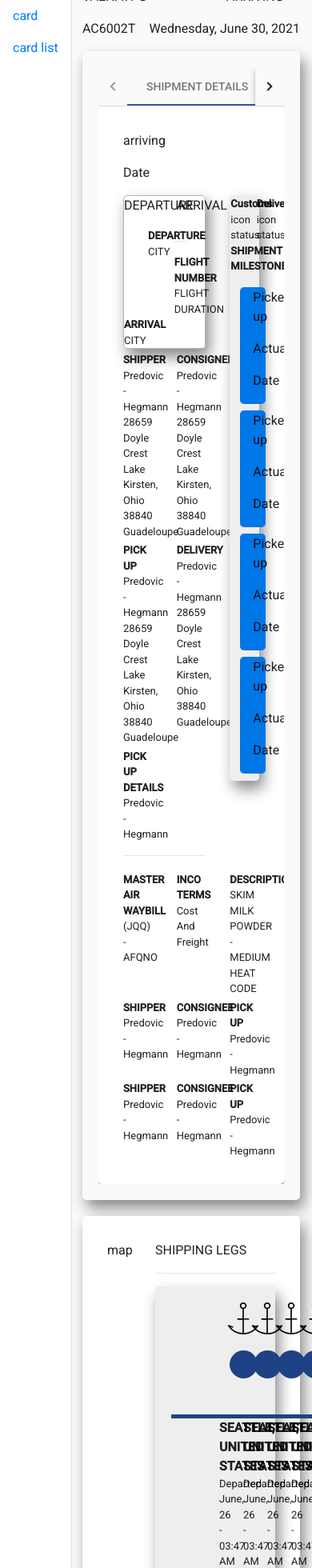
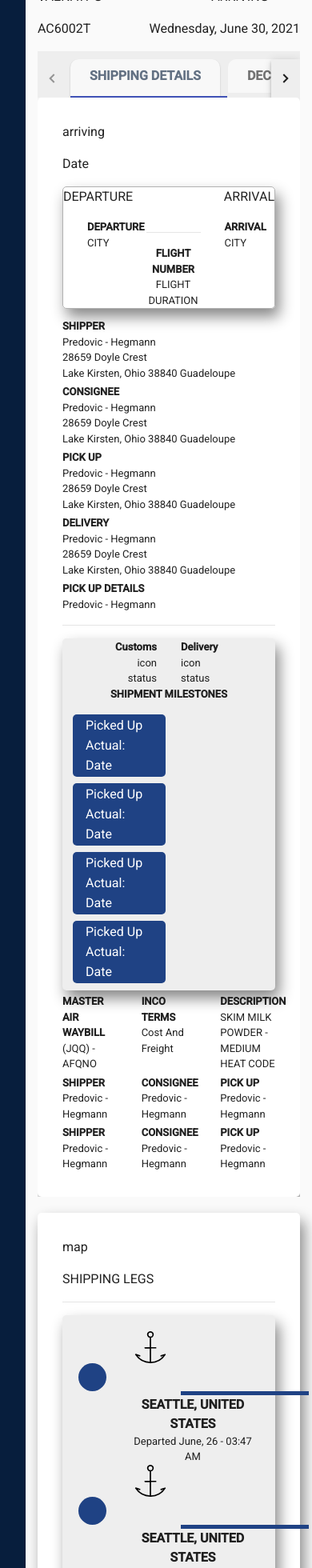
Before and after one commit to DamianBobs/Fernie, an Angular app in the folder trainingPlayground/: page /container-detail/e9c443b8-cc6d-4bd8-a1e8-dcff17499dd8 in a window 390 px wide. Shown: the part 40-2000 px from the top of the page at 80% size. Built offline with nearby package versions, Linux system fonts and the light colour scheme.

Commit message:
FM sidenav

```diff
--- a/trainingPlayground/src/app/app.component.html
+++ b/trainingPlayground/src/app/app.component.html
@@ -14,12 +14,15 @@
 </div> -->
 
 <mat-drawer-container>
-  <mat-drawer class="sidenav" mode="side" opened>
+  <mat-drawer class="sidenav col-1 col-xs-12" mode="side" opened>
     <a class="nav-item nav-link" [routerLink]="['']" routerLinkActive="router-link-active">home</a>
     <a class="nav-item nav-link" [routerLink]="['card']" routerLinkActive="router-link-active">card</a>
     <a class="nav-item nav-link" [routerLink]="['container-list']" routerLinkActive="router-link-active">card list</a>
   </mat-drawer>
   <mat-drawer-content>
+    <!-- <mat-toolbar class="topnav col-11 col-md-12">
+      <span>My Application</span>
+    </mat-toolbar> -->
     <router-outlet></router-outlet>
   </mat-drawer-content>
 </mat-drawer-container>
--- a/trainingPlayground/src/app/app.component.scss
+++ b/trainingPlayground/src/app/app.component.scss
@@ -0,0 +1,12 @@
+@import "src/styles.scss";
+
+.sidenav {
+  background-color: $primary-blue;
+  color: white;
+  text-transform: capitalize;
+  font-size: small;
+}
+
+.topnav {
+  background-color: $secondary-blue;
+}
--- a/trainingPlayground/src/app/components/card/card.component.html
+++ b/trainingPlayground/src/app/components/card/card.component.html
@@ -106,9 +106,9 @@
   <!-- <button (click)="darkMode = !darkMode">Change text color</button> -->
   <button (click)="changeColor()">Change text color</button>
 
-  <!-- <mat-form-field appearance="fill">
+  <mat-form-field appearance="fill">
     <mat-label>Choose a date</mat-label>
     <input matInput [matDatepicker]="picker">
     <mat-datepicker-toggle matSuffix [for]="picker"></mat-datepicker-toggle>
     <mat-datepicker #picker [opened]="true"></mat-datepicker>
-  </mat-form-field> -->
+  </mat-form-field>
--- a/trainingPlayground/src/app/components/container-detail/container-detail.component.html
+++ b/trainingPlayground/src/app/components/container-detail/container-detail.component.html
@@ -11,13 +11,13 @@
       <p>Wednesday, June 30, 2021</p>
     </div>
   </div>
-  <div class="container-details">
+  <div class="container-tabs">
     <mat-tab-group>
-      <mat-tab label="SHIPMENT DETAILS">
-        <ng-template matTabContent>
-          <app-ship-details-tab></app-ship-details-tab>
-        </ng-template>
-      </mat-tab>
+        <mat-tab label="SHIPPING DETAILS">
+          <ng-template matTabContent>
+            <app-ship-details-tab></app-ship-details-tab>
+          </ng-template>
+        </mat-tab>
       <mat-tab label="DECLARATION DETAILS">
         <ng-template matTabContent>
           <app-declaration-details></app-declaration-details>
@@ -32,15 +32,31 @@
   </div>
   <div class="container-shipping-legs">
     <div class="row">
-      <div class="col-3">
+      <div class="col-lg-3">
         <p>map</p>
       </div>
-      <div class="col-9">
+      <div class="col-lg-9 ">
         <p>SHIPPING LEGS</p>
         <hr class="tittle-hr">
         <div class="container-shipping-legs-details">
           <div class="row">
-            <div class="col-2">
+            <div class="col-lg-2 col-md-4 col-sm-6">
+              <img src="assets/icons/anchor.svg" class=" icon" />
+              <div class="row" style="justify-content: center;">
+                <div class="col-6">
+                  <div class="circle"></div>
+                </div>
+                <div class="col-6">
+                  <div class="horizontal-line"></div>
+                </div>
+              </div>
+              <div id="shipping-legs-text">
+                <p>SEATTLE, UNITED STATES</p>
+                <p>Departed
+                  June, 26 - 03:47 AM</p>
+              </div>
+            </div>
+            <div class="col-lg-2 col-md-4 col-sm-6">
               <img src="assets/icons/anchor.svg" class=" icon" />
               <div class="row">
                 <div class="col-6">
@@ -56,7 +72,7 @@
                   June, 26 - 03:47 AM</p>
               </div>
             </div>
-            <div class="col-2">
+            <div class="col-lg-2 col-md-4 col-sm-6">
               <img src="assets/icons/anchor.svg" class=" icon" />
               <div class="row">
                 <div class="col-6">
@@ -72,7 +88,7 @@
                   June, 26 - 03:47 AM</p>
               </div>
             </div>
-            <div class="col-2">
+            <div class="col-lg-2 col-md-4 col-sm-6">
               <img src="assets/icons/anchor.svg" class=" icon" />
               <div class="row">
                 <div class="col-6">
@@ -88,7 +104,7 @@
                   June, 26 - 03:47 AM</p>
               </div>
             </div>
-            <div class="col-2">
+            <div class="col-lg-2 col-md-4 col-sm-6">
               <img src="assets/icons/anchor.svg" class=" icon" />
               <div class="row">
                 <div class="col-6">
@@ -104,7 +120,7 @@
                   June, 26 - 03:47 AM</p>
               </div>
             </div>
-            <div class="col-2">
+            <div class="col-lg-2 col-md-4 col-sm-6">
               <img src="assets/icons/anchor.svg" class=" icon" />
               <div class="row">
                 <div class="col-6">
@@ -116,6 +132,7 @@
                 <p>Departed
                   June, 26 - 03:47 AM</p>
               </div>
+
             </div>
           </div>
         </div>
--- a/trainingPlayground/src/app/components/container-detail/container-detail.component.scss
+++ b/trainingPlayground/src/app/components/container-detail/container-detail.component.scss
@@ -9,6 +9,40 @@
   padding-left: 30px;
   padding: 30px;
 }
+
+mat-tab-group {
+  width: 100%;
+}
+::ng-deep .mat-tab-header {
+  padding-top: 10px;
+  border-bottom: none;
+  background-color: #EEEEEE;
+  ::ng-deep .mat-ripple-element {
+    display: none;
+  }
+}
+::ng-deep .mat-tab-label {
+  margin: 0px 5px 0px 5px;
+  background-color: white;
+  border-radius: 10px 10px 0px 0px;
+  font-size: 16px;
+  font-weight: 600;
+  opacity: 0.8;
+  border-bottom: 6px solid #EEEEEE;
+  padding-left: 16px;
+  padding-right: 16px;
+}
+::ng-deep .mat-tab-label-active {
+  opacity: 1;
+  color: $primary-blue;
+  background-color: white;
+  border-bottom: 6px solid white;
+  box-shadow: 0 1px 3px rgba(0, 0, 0, 0.12), 0 1px 2px rgba(0, 0, 0, 0.24);
+  transition-property: all;
+  transition-duration: 0.2s;
+}
+
+
 
 .flight-box{
   border: 1px solid;
@@ -97,10 +131,11 @@
   // outer element must have position relative
   position: relative;
   background-color: $secondary-blue;
-  margin-left: 73px;
-  margin-top: 20px;
-  margin-bottom: 10px;
-  margin-right: 0px;
+  // margin-left: 73px;
+  // margin-top: 20px;
+  // margin-bottom: 10px;
+  // margin-right: 0px;
+  justify-content: center;
 
   .centered {
     // inner element must have position absolute
--- a/trainingPlayground/src/app/components/declaration-details/declaration-details.component.scss
+++ b/trainingPlayground/src/app/components/declaration-details/declaration-details.component.scss
@@ -28,6 +28,11 @@
   margin-top: 0px;
 }
 
+.entry-info-container {
+  background-color: #FFFFFF;
+
+}
+
 .invoices-container {
   // padding-left: 20px;
   padding: 20px;
--- a/trainingPlayground/src/app/components/documents/documents.component.scss
+++ b/trainingPlayground/src/app/components/documents/documents.component.scss
@@ -25,7 +25,13 @@
   background-color: white;
   margin-left: 1px;
   margin-right: 1px;
-  &:first-of-type {
+  // &:first-of-type {
+  //   background-color: #EEEEEE;
+  // }
+}
 
+#document-details {
+  .row:nth-child(even) {
+    background-color: #EEEEEE;
   }
 }
--- a/trainingPlayground/src/app/components/documents/documents.component.ts
+++ b/trainingPlayground/src/app/components/documents/documents.component.ts
@@ -12,4 +12,7 @@ export class DocumentsComponent implements OnInit {
   ngOnInit(): void {
   }
 
+  documentsCounter() {
+
+  }
 }
--- a/trainingPlayground/src/app/components/ship-details-tab/ship-details-tab.component.html
+++ b/trainingPlayground/src/app/components/ship-details-tab/ship-details-tab.component.html
@@ -6,7 +6,7 @@
     </div>
   </div>
   <div class="row">
-    <div class="col-8">
+    <div class="col-lg-8">
       <div class="flight-box">
         <div class="row">
           <div class="col-6" align="left">
@@ -42,32 +42,32 @@
           </div>
         </div>
       </div>
-      <div class="row" id="text-row">
-        <div class="col-6 mt-1">
+      <div class="row" id="text-row" style="margin-top: 8px;">
+        <div class="col-sm-6 mt-1">
           <p>SHIPPER</p>
           <p>Predovic - Hegmann</p>
           <p>28659 Doyle Crest</p>
           <p>Lake Kirsten, Ohio 38840 Guadeloupe</p>
         </div>
-        <div class="col-6 mt-1">
+        <div class="col-sm-6 mt-1">
           <p>CONSIGNEE</p>
           <p>Predovic - Hegmann</p>
           <p>28659 Doyle Crest</p>
           <p>Lake Kirsten, Ohio 38840 Guadeloupe</p>
         </div>
-        <div class="col-6 mt-1">
+        <div class="col-sm-6 mt-1">
           <p>PICK UP</p>
           <p>Predovic - Hegmann</p>
           <p>28659 Doyle Crest</p>
           <p>Lake Kirsten, Ohio 38840 Guadeloupe</p>
         </div>
-        <div class="col-6 mt-1">
+        <div class="col-sm-6 mt-1">
           <p>DELIVERY</p>
           <p>Predovic - Hegmann</p>
           <p>28659 Doyle Crest</p>
           <p>Lake Kirsten, Ohio 38840 Guadeloupe</p>
         </div>
-        <div class="col-6 mt-1">
+        <div class="col-sm-6 mt-1">
           <p>PICK UP DETAILS</p>
           <p>Predovic - Hegmann</p>
         </div>
@@ -77,7 +77,7 @@
       </div>
 
     </div>
-    <div class="col-4">
+    <div class="col-lg-4">
       <div class="delivery-container">
         <div class="row" id="text-row">
           <div class="col-6" align="right">
@@ -92,7 +92,7 @@
           </div>
         </div>
         <p class="shipment-milestones">SHIPMENT MILESTONES</p>
-        <div class="row milestone-boxes">
+        <div class="row milestone-boxes" id="milestone-text">
           <div class="col-5 box">
             <p>Picked up</p>
             <p>Actual:</p>
@@ -104,7 +104,7 @@
             <p>Date</p>
           </div>
         </div>
-        <div class="row milestone-boxes">
+        <div class="row milestone-boxes" id="milestone-text">
           <div class="col-5 box">
             <p>Picked up</p>
             <p>Actual:</p>
--- a/trainingPlayground/src/app/components/ship-details-tab/ship-details-tab.component.scss
+++ b/trainingPlayground/src/app/components/ship-details-tab/ship-details-tab.component.scss
@@ -1,3 +1,5 @@
+@import "src/styles.scss";
+
 .shipment-details {
   background-color: #FFFFFF;
   border: 1px solid;
@@ -41,6 +43,16 @@
 
 }
 
+#milestone-text {
+  p {
+    margin-top: 1px;
+    margin-bottom: 1px;
+    color: white;
+    font-size: medium;
+    text-transform: capitalize;
+  }
+}
+
 .shipment-milestones {
   font-size: small;
   text-align: center;
@@ -52,12 +64,13 @@
 }
 
 .box {
-  background-color: #0077E7;
+  background-color: $secondary-blue;
   border: 1px solid;
   border-radius: 5px;
   border-color: transparent;
   margin-right: 12px;
   margin-left: 12px;
   margin-bottom: 8px;
+  color:white;
 
 }
```
Also changed, not shown: trainingPlayground/src/app/components/documents/documents.component.html (+29 -0 lines).
